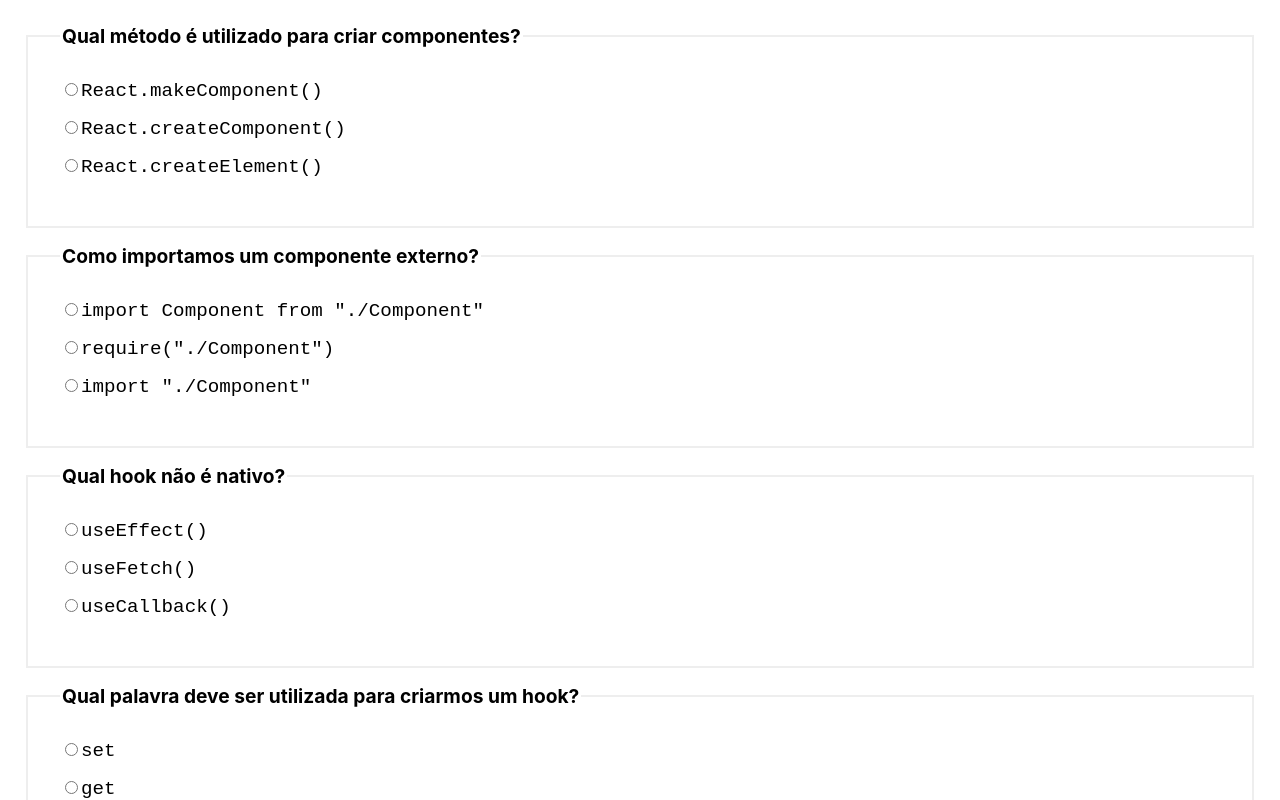
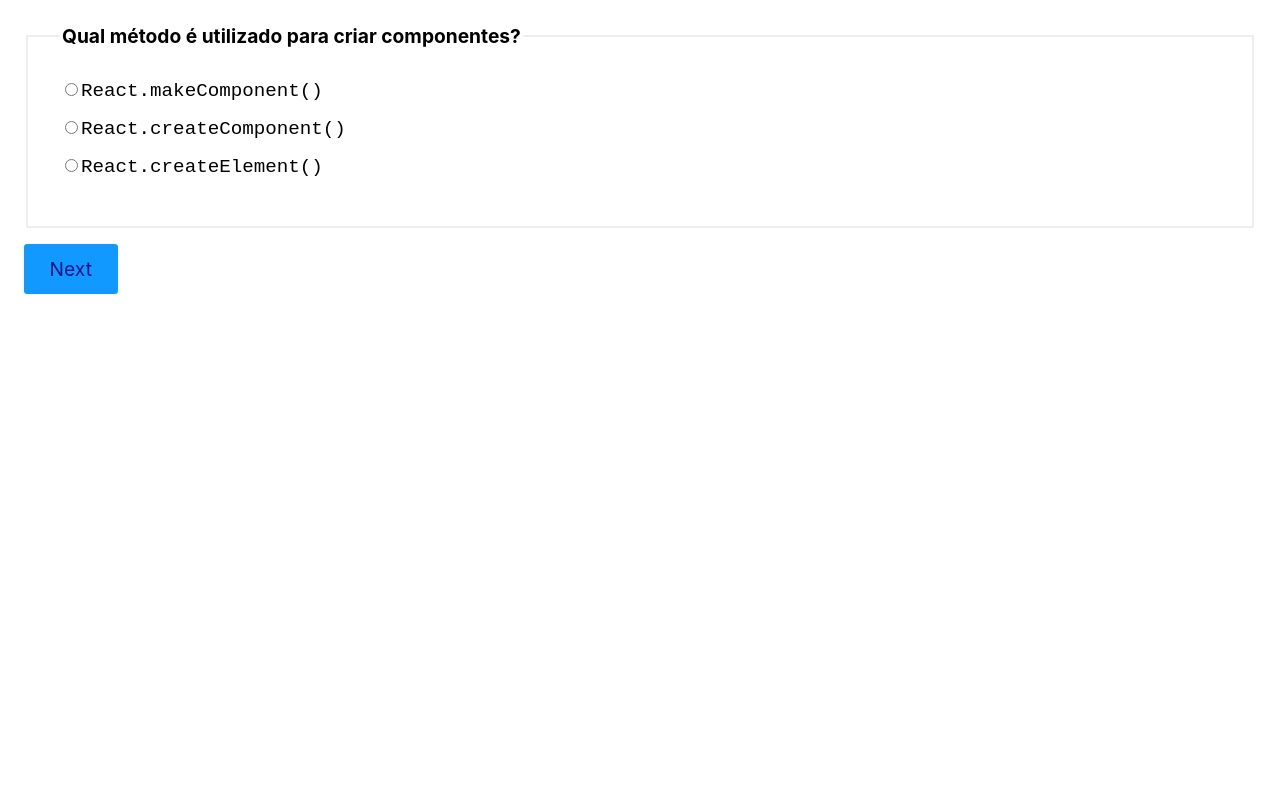
Before and after one commit to ederpagliotto/aulas, a React (Create React App) app: page / in a window 1280 px wide. Shown: the top 800 px of the page. Built offline with nearby package versions, Linux system fonts and the light colour scheme.

Commit message:
slide created to go to next question

```diff
--- a/src/App.js
+++ b/src/App.js
@@ -44,21 +44,28 @@
     p4: '',
   });
 
+  const [slide, setSlide] = React.useState(0);
+
   function handleChange({ target }) {
     setRespostas({ ...respostas, [target.id]: target.value });
   }
 
+  function handleClick() {
+    setSlide(slide + 1);
+  }
+
   return (
-    <form>
-      {perguntas.map((pergunta) => (
+    <form onSubmit={(event) => event.preventDefault()}>
+      {perguntas.map((pergunta, index) => (
         <Radio
+          active={slide === index}
           key={pergunta.id}
           {...pergunta}
           value={respostas[pergunta.id]}
           onChange={handleChange}
         />
       ))}
-      <button>Next</button>
+      <button onclick={handleClick}>Next</button>
     </form>
   );
 }
--- a/src/Radio.js
+++ b/src/Radio.js
@@ -1,6 +1,7 @@
 import React from 'react';
 
-const Radio = ({ pergunta, options, onChange, value, id }) => {
+const Radio = ({ pergunta, options, onChange, value, id, active }) => {
+  if (active === false) return null;
   return (
     <fieldset
       style={{
```
